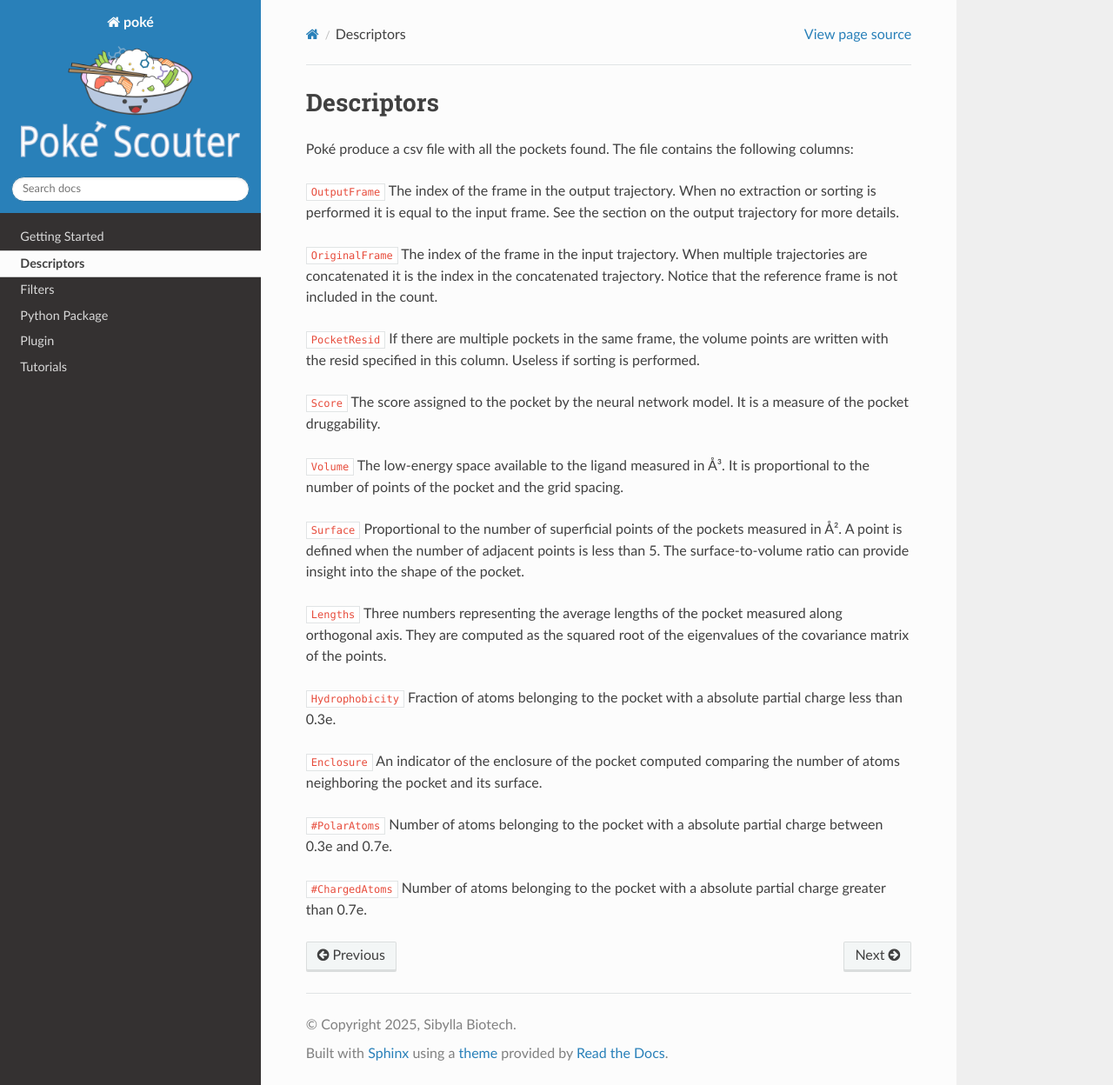
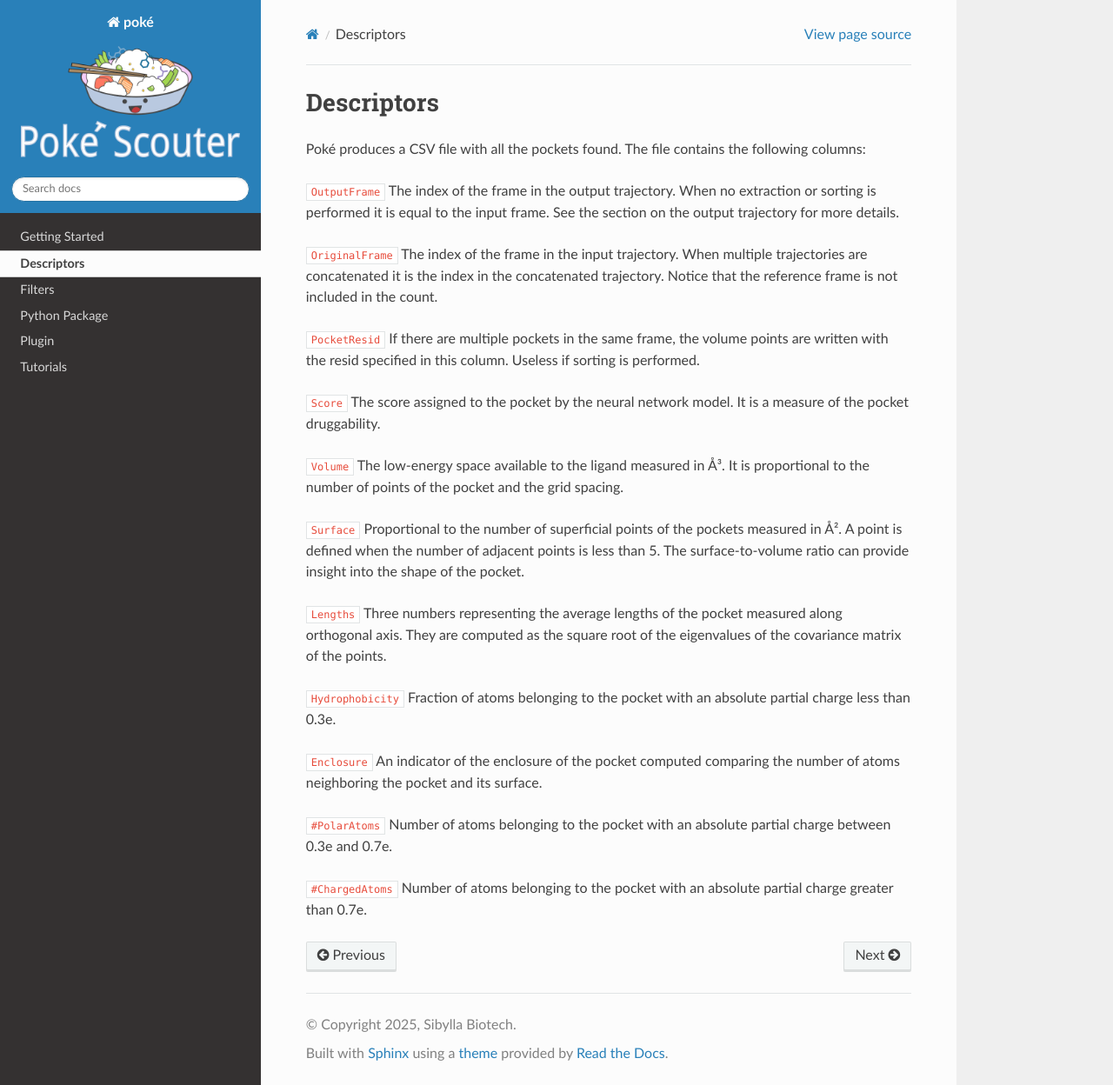
Before and after one commit to SibyllaBiotech/poke-docs, a Sphinx documentation site: the page built from source/Descriptors.rst, in a window 1280 px wide and 1248 px high. Shown: the whole window at 87% size. Built offline with Sphinx 7.4.7 and the Read the Docs theme 3.1.0, drawn with Linux system fonts in a browser that asks for light colours.

```diff
--- a/source/Descriptors.rst
+++ b/source/Descriptors.rst
@@ -2,7 +2,7 @@
 Descriptors
 ===========
 
-Poké produce a csv file with all the pockets found. The file contains the following columns:
+Poké produces a CSV file with all the pockets found. The file contains the following columns:
 
 ``OutputFrame`` The index of the frame in the output trajectory. When no extraction or sorting is performed it is equal to the input frame. See the section on the output trajectory for more details.
 
@@ -16,12 +16,12 @@ Poké produce a csv file with all the pockets found. The file contains the follo
 
 ``Surface`` Proportional to the number of superficial points of the pockets measured in Å². A point is defined when the number of adjacent points is less than 5. The surface-to-volume ratio can provide insight into the shape of the pocket.
 
-``Lengths`` Three numbers representing the average lengths of the pocket measured along orthogonal axis. They are computed as the squared root of the eigenvalues of the covariance matrix of the points.
+``Lengths`` Three numbers representing the average lengths of the pocket measured along orthogonal axis. They are computed as the square root of the eigenvalues of the covariance matrix of the points.
 
-``Hydrophobicity`` Fraction of atoms belonging to the pocket with a absolute partial charge less than 0.3e.
+``Hydrophobicity`` Fraction of atoms belonging to the pocket with an absolute partial charge less than 0.3e.
 
 ``Enclosure`` An indicator of the enclosure of the pocket computed comparing the number of atoms neighboring the pocket and its surface.
 
-``#PolarAtoms`` Number of atoms belonging to the pocket with a absolute partial charge between 0.3e and 0.7e.
+``#PolarAtoms`` Number of atoms belonging to the pocket with an absolute partial charge between 0.3e and 0.7e.
 
-``#ChargedAtoms`` Number of atoms belonging to the pocket with a absolute partial charge greater than 0.7e.
+``#ChargedAtoms`` Number of atoms belonging to the pocket with an absolute partial charge greater than 0.7e.
--- a/source/Filters.rst
+++ b/source/Filters.rst
@@ -5,7 +5,7 @@ Filters
 Atom filtering
 ==============
 
-It is possible to use only a subset of the atoms in the input file to compute energy maps. The atoms can be selected using the ``-ss`` flag anmd a selection string. The selection string must be in the format of the ``MDAnalysis`` package. For example if the pdb file contains water molecule, the protein can be selected using:
+It is possible to use only a subset of the atoms in the input file to compute energy maps. The atoms can be selected using the ``-ss`` flag and a selection string. The selection string must be in the format of the ``MDAnalysis`` package. For example if the pdb file contains water molecules, the protein can be selected using:
 
 .. code-block:: bash
 
--- a/source/Python Package.rst
+++ b/source/Python Package.rst
@@ -2,7 +2,7 @@
 Python Package
 ==============
 
-The scouter can be used though python to achieve maximum flexibility:
+The scouter can be used through Python to achieve maximum flexibility:
 
 .. code-block:: python
 
```
Also changed, not shown: source/Getting Started.rst (+9 -9 lines).
